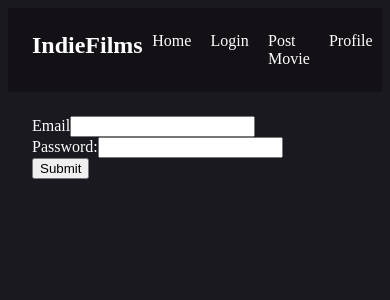
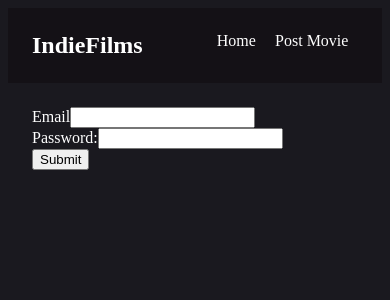
Before and after one commit to infecting/indiefilms_client, a React (Create React App) app: page /login in a window 390 px wide. Shown: the top 300 px of the page. Built offline with nearby package versions, Linux system fonts and the light colour scheme.

Commit message:
Thumbnail preloading for mobile and less info in navbar

```diff
--- a/src/components/Movie.tsx
+++ b/src/components/Movie.tsx
@@ -9,8 +9,6 @@ export default function Movie({movie}: MovieProps) {
     return (
         <div className="movie">
             <Link to={`/movies/${movie._id}`}><img height="150" width="100" src={movie.coverPicture} alt={movie.title}/></Link>
-            <h1>{movie.title}</h1>
-            <p>{movie.description}</p>
         </div>
     )
 }
--- a/src/components/Nav.tsx
+++ b/src/components/Nav.tsx
@@ -6,9 +6,7 @@ export default function Nav() {
                     <h1><a href="/movies">IndieFilms</a></h1>
                     <ul>
                         <li><a href="/movies">Home</a></li>
-                        <li><a href="/login">Login</a></li>
                         <li><a href="/movies/new">Post Movie</a></li>
-                        <li><a href="/profile">Profile</a></li>
                     </ul>
                 </nav>
             </header>
--- a/src/pages/MoviePlayer.tsx
+++ b/src/pages/MoviePlayer.tsx
@@ -20,8 +20,8 @@ export default function MoviePlayer({ match }:RouteComponentProps<TParams>) {
     }, [])
     return (
         <div className="wrapper">
-            <video controls width="100%" height="auto">
-                <source key={movie._id} src={movie.url} type="video/mp4"/>
+            <video controls preload="metadeta" width="100%" height="auto">
+                <source key={movie._id} src={`${movie.url}#t=0.5`} type="video/mp4"/>
             </video>
             <h1>{movie.title}</h1>
             <p>{movie.description}</p>
```
Also changed, not shown: 1 other file (tests, documents, lock files or other folders).
